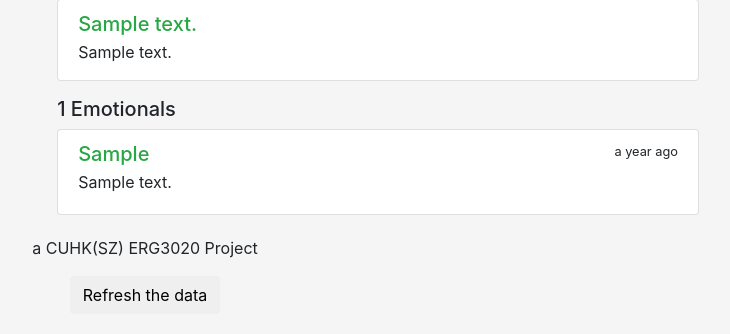
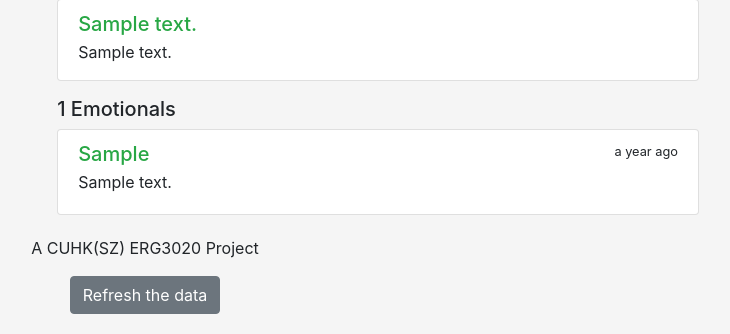
Before and after one commit to BlueRainLi/ERG3020-Project, a Flask app: template sayhello/templates/index.html in a window 1280 px wide. Shown: the part 855-1189 px from the top of the page, without its empty margins (495-1225 px from the left). Run offline with Flask 2, Linux system fonts and the light colour scheme; the template is opened without the code that fills it: values that come from a table or form of the project are taken from there, most other values are stand-ins (such as "Sample title", 1, 10 or a date in 2020); parts of the project's set-up code (start-up, migrations or seed data) failed here and were passed over; some libraries are stand-ins or nearby versions.

Commit message:
Update base.html

```diff
--- a/sayhello/templates/base.html
+++ b/sayhello/templates/base.html
@@ -44,12 +44,12 @@
 
     <footer class="text-center">
         {% block footer %}
-            <p>a CUHK(SZ) ERG3020 Project</p>
+            <p>A CUHK(SZ) ERG3020 Project</p>
         {% endblock %}
 
-            <form action="/refresh" method="get">
-                <button name="refresh" type=submit class="btn">Refresh the data</button>
-            </form>
+        <form action="/refresh" method="get">
+            <button name="refresh" type=submit class="btn btn-secondary">Refresh the data</button>
+        </form>
 
     </footer>
 
@@ -59,6 +59,7 @@
 <script type="text/javascript" src="{{ url_for('static', filename='js/popper.min.js') }}"></script>
 <script type="text/javascript" src="{{ url_for('static', filename='js/bootstrap.min.js') }}"></script>
 <script type="text/javascript" src="{{ url_for('static', filename='js/script.js') }}"></script>
+<script type="text/javascript" src="{{ url_for('static', filename='js/Action.js') }}"></script>
 {{ moment.include_moment(local_js=url_for('static', filename='js/moment-with-locales.min.js')) }}
 
 <script type="text/javascript">
```
